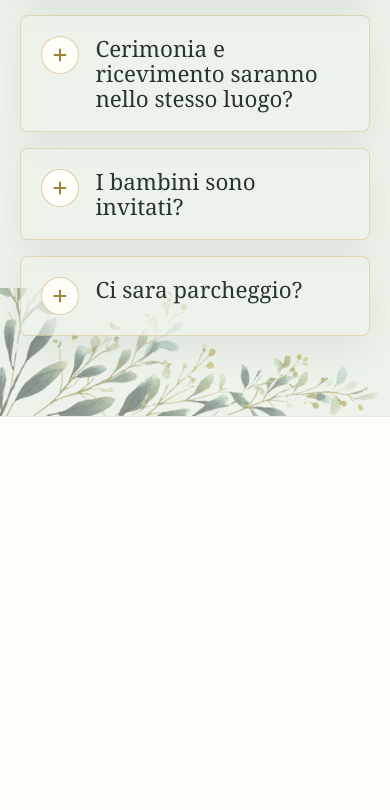
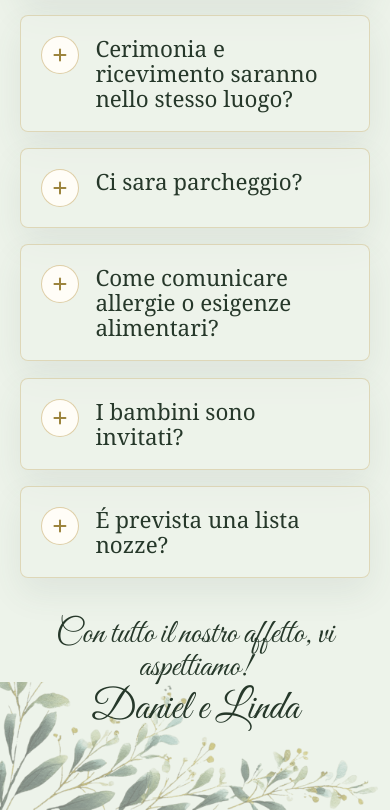
Before and after one commit to danielColaianni1996/WeddingBlog, a React (Vite) app: page / in a window 390 px wide. Shown: the part 5589-6399 px from the top of the page. Before the commit the page ends 6006 px from the top, so only its background shows below. Built offline with nearby package versions, Linux system fonts and the light colour scheme.

Commit message:
Update FAQ signoff and wedding content

```diff
--- a/src/App.css
+++ b/src/App.css
@@ -723,6 +723,29 @@ main > section:last-child {
   gap: 1rem;
 }
 
+.faq-signoff {
+  display: grid;
+  justify-items: center;
+  gap: 0.35rem;
+  margin: clamp(0.5rem, 2vw, 1rem) auto 0;
+  color: #26382a;
+  text-align: center;
+}
+
+.faq-signoff p {
+  margin: 0;
+  color: inherit;
+  font-family: "Great Vibes", Georgia, "Times New Roman", serif;
+  font-size: clamp(2.1rem, 5.5vw, 4rem);
+  font-style: italic;
+  font-weight: 400;
+  line-height: 0.98;
+}
+
+.faq-signoff p:last-child {
+  font-size: clamp(2.6rem, 7vw, 5rem);
+}
+
 .faq-card {
   min-height: 7rem;
   display: flex;
--- a/src/components/sections/FaqSection.tsx
+++ b/src/components/sections/FaqSection.tsx
@@ -55,6 +55,11 @@ export function FaqSection({ withFrame = false }: FaqSectionProps) {
           );
         })}
       </div>
+
+      <div className="faq-signoff" aria-label="Saluto degli sposi">
+        <p>Con tutto il nostro affetto, vi aspettiamo!</p>
+        <p>Daniel e Linda</p>
+      </div>
     </RevealSection>
   );
 }
--- a/src/data/weddingContent.ts
+++ b/src/data/weddingContent.ts
@@ -48,21 +48,31 @@ export const faqs = [
   {
     question: "E previsto un dress code?",
     answer:
-      "No, nessun dress code obbligatorio: scegliete un look elegante e comodo, con cui sentirvi voi stessi per tutta la giornata."
+      "Non è previsto un dress code specifico: sentitevi liberi di scegliere ciò che vi fa sentire al meglio. Vi chiediamo solo un abbigliamento elegante e di evitare il bianco, il verde e il rosso."
   },
   {
     question: "Cerimonia e ricevimento saranno nello stesso luogo?",
     answer:
-      "Si, sara tutto nella stessa location. Una volta arrivati potrete godervi cerimonia, ricevimento e festa senza altri spostamenti."
+      "Si, sarà tutto nella stessa location, così potremo goderci ogni momento insieme senza altri spostamenti."
+  },
+  {
+    question: "Ci sara parcheggio?",
+    answer:
+      "Si, presso la location è presente un grande parcheggio a disposizione degli invitati. Sarà presente un parcheggiatore che fornirà indicazioni per i posti auto."
+  },
+  {
+    question: "Come comunicare allergie o esigenze alimentari?",
+    answer:
+      "Vi chiediamo di comunicarci eventuali allergie o esigenze alimentari nel form di conferma della partecipazione. Vi chiediamo di farlo entro il 30 luglio 2027, così da poter organizzare al meglio il servizio di catering."
   },
   {
     question: "I bambini sono invitati?",
     answer:
-      "Si, certo. I piu piccoli sono i benvenuti: ci fara piacere condividere la giornata anche con loro."
+      "Si, certo. I più piccoli sono i benvenuti: ci farà piacere condividere la giornata anche con loro."
   },
   {
-    question: "Ci sara parcheggio?",
+    question: "É prevista una lista nozze?",
     answer:
-      "Si, presso la location e presente un grande parcheggio a disposizione degli invitati."
+      "No, la vostra presenza è il regalo più bello per noi. Se desiderate comunque farci un pensiero, potete contribuire alla nostra luna di miele tramite bonifico bancario. Nell'invito cartaceo saranno presenti i dettagli."
   }
 ] as const;
```
Also changed, not shown: public/media/IMG-20260528-WA0007.jpg (deleted), public/media/location.jpg.
